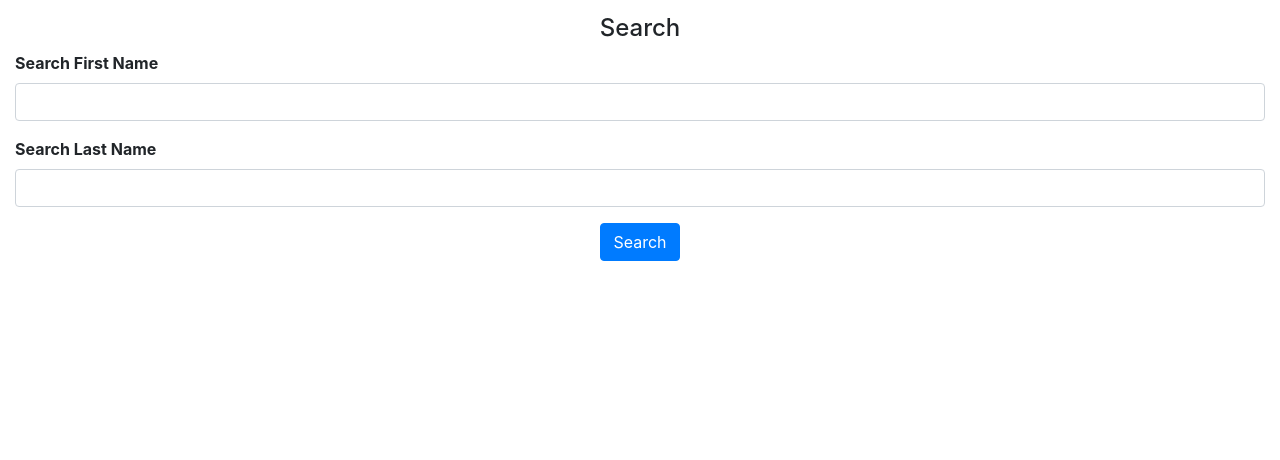
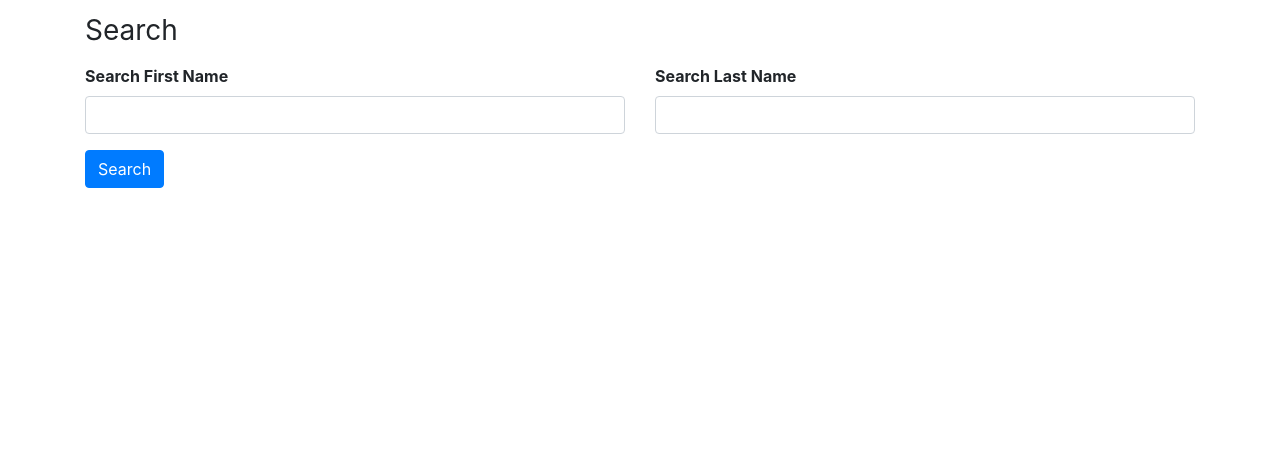
Before and after one commit to MKing301/membership, a Flask app: page /search in a window 1280 px wide. Shown: the part 56-516 px from the top of the page. Run offline with Flask 2, Linux system fonts and the light colour scheme; the visitor is signed in with stand-in values (Sample User, id 1); some libraries are stand-ins or nearby versions.

Commit message:
Update form layout on search template

```diff
--- a/templates/search.html
+++ b/templates/search.html
@@ -1,18 +1,29 @@
 {% extends 'layout.html' %}
-
 {% block body %}
-<div class="page-content">
-  <center><h4>Search</h4></center>
+<div class="container">
   	{% from "includes/_formhelpers.html" import render_field %}
   	<form action="{{ url_for('search') }}" method="POST">
     	{{ form.csrf_token }}
+    	<form-group form-group>
+     		<h1 class="h3 mb-3 font-weight-normal">Search</h1>
+      		<div class="row">
+        		<div class="col-sm">
     				<div class="form-group">
       					{{render_field(form.search_first_name, class_="form-control")}}
 					</div>
+				</div>
+				<div class="col-sm">
     				<div class="form-group">
       					{{render_field(form.search_last_name, class_="form-control")}}
 					</div>
-    <center><button type="submit" class="btn btn-primary">Search</button></center>
+				</div>
+			</div>
+			<div class="row">
+				<div class="col-sm">
+					<button type="submit" class="btn btn-primary">Search</button>
+				</div>
+			</div>
+		</form-group>
   	</form>
 <div>
 {% endblock %}
```
Lines whose indentation alone changed are shown as unchanged.
